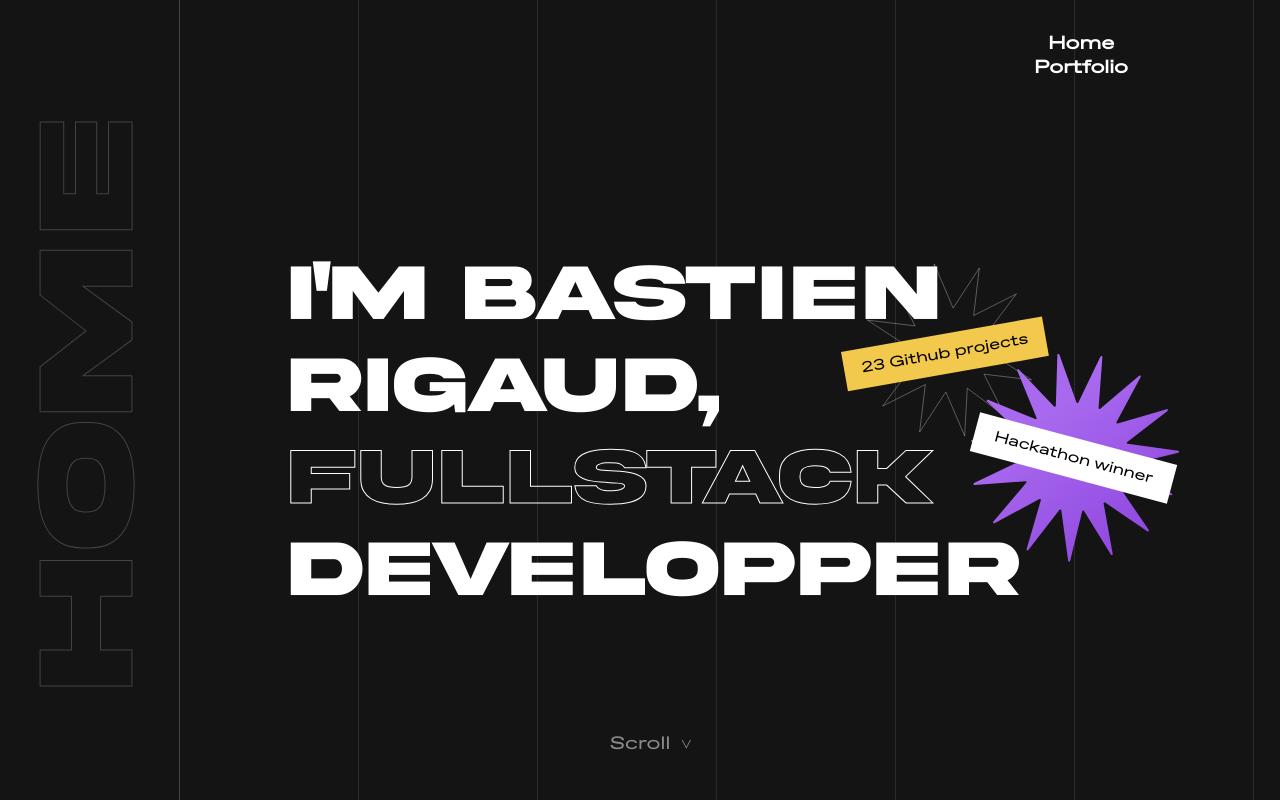
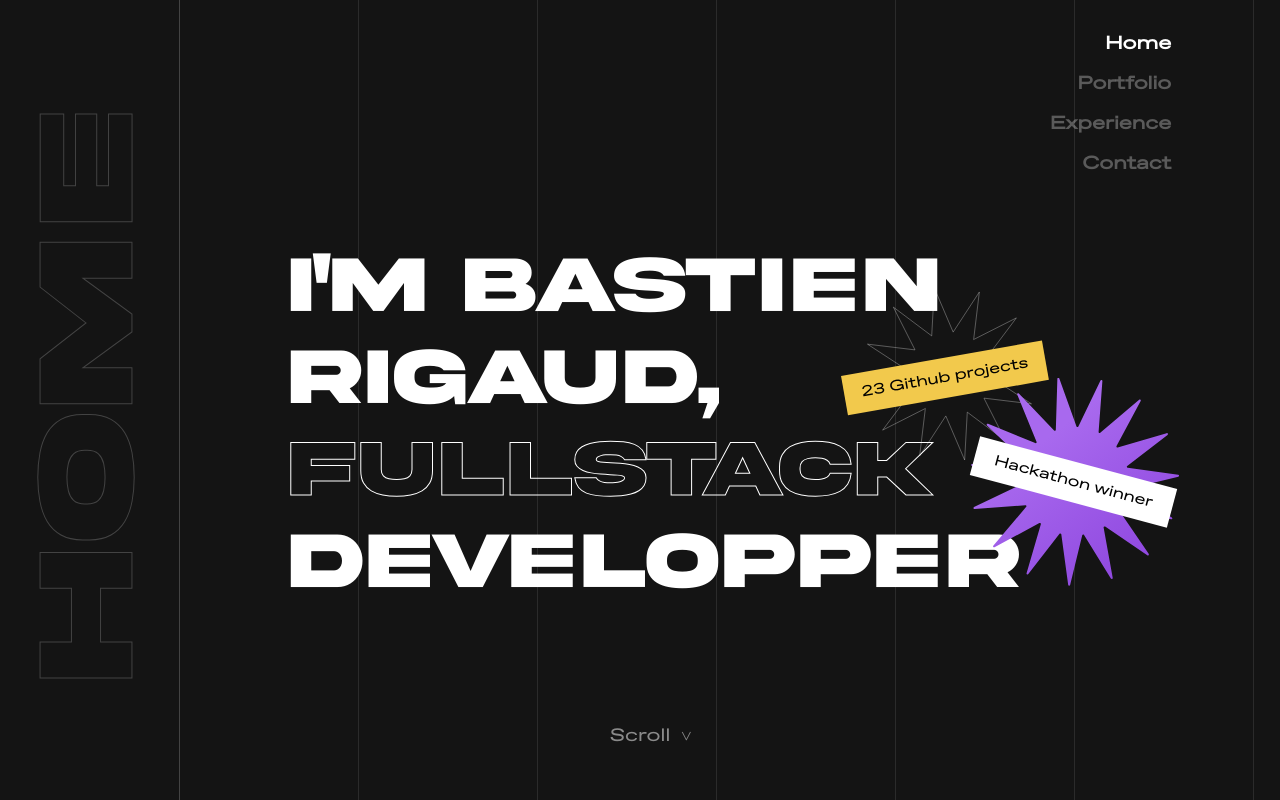
Before and after one commit to Teyz/twitch-vue, a Vue app: page / in a window 1280 px wide. Shown: the top 800 px of the page. Built offline with nearby package versions, Linux system fonts and the light colour scheme.

Commit message:
DONE: navbar

```diff
--- a/src/App.vue
+++ b/src/App.vue
@@ -1,10 +1,14 @@
 <template>
-  <div id="nav">
+  <div id="nav" class="topnav">
     <router-link to="/">Home</router-link>
-    <router-link to="/#portfolio">Portfolio</router-link>
-    <a href="javascript:void(0);" class="icon" onclick="myFunction()">
-      <i class="fa fa-bars"></i>
-    </a>
+    <a href="#portfolio">Portfolio</a>
+    <router-link to="/experience">Experience</router-link>
+    <router-link to="/contact">Contact</router-link>
+    <svg viewBox="0 0 100 80" width="40" height="40" v-on:click="showMenu()">
+      <rect width="100" height="10" rx="4" fill="white"></rect>
+      <rect y="30" width="100" height="10" rx="4" fill="white"></rect>
+      <rect y="60" width="100" height="10" rx="4" fill="white"></rect>
+    </svg>
   </div>
   <router-view />
 </template>
@@ -12,6 +16,16 @@
 <script>
 export default {
   name: "App",
+  methods: {
+    showMenu() {
+      let x = document.getElementById("nav");
+      if (x.className === "topnav") {
+        x.className += " responsive";
+      } else {
+        x.className = "topnav";
+      }
+    },
+  },
 };
 </script>
 
--- a/src/assets/styles/layout/_body.scss
+++ b/src/assets/styles/layout/_body.scss
@@ -3,6 +3,8 @@ body {
   font-family: "Favorit Regular";
   font-size: 18px;
   color: white;
+  position: relative;
+  margin: 0;
 
   .verticalDivider {
     display: none;
--- a/src/assets/styles/layout/_navbar.scss
+++ b/src/assets/styles/layout/_navbar.scss
@@ -1,16 +1,61 @@
 #nav {
   padding: 24px;
   position: absolute;
-  right: 10%;
+  right: 16px;
   overflow: hidden;
+  z-index: 2;
 
   a {
-    display: block;
+    display: none;
     font-weight: bold;
     color: rgba($color: white, $alpha: 0.3);
 
     &.router-link-exact-active {
       color: white;
     }
+
+    @media screen and (min-width: 1024px) {
+      display: flex;
+      flex-direction: column;
+      text-align: right;
+      padding: 8px;
+    }
+  }
+
+  @media screen and (min-width: 1024px) {
+    right: 6% !important;
+    position: fixed;
   }
 }
+
+#nav a:not(:first-child) {
+  display: none;
+  @media screen and (min-width: 1024px) {
+    display: flex;
+    text-align: right;
+  }
+}
+#nav a.icon {
+  float: right;
+  display: flex;
+}
+
+#nav.responsive {
+  position: relative;
+  display: flex;
+  flex-direction: column;
+  justify-content: center;
+  align-items: center;
+  right: 0;
+}
+
+#nav.responsive a {
+  display: flex;
+  padding: 8px;
+}
+
+@media screen and (min-width: 1024px) {
+  svg {
+    display: none;
+  }
+}
--- a/src/components/Wrapper.vue
+++ b/src/components/Wrapper.vue
@@ -29,6 +29,7 @@ export default {
   padding: 24px;
   z-index: 1;
   height: 100vh;
+  position: relative;
 
   display: flex;
   align-items: center;
--- a/src/pages/Index.vue
+++ b/src/pages/Index.vue
@@ -46,7 +46,7 @@ export default {
   methods: {
     bgGenerate() {
       let spaccing = 179;
-      const sectionWrapper = document.querySelector(".wrapperRoot");
+      const sectionWrapper = document.querySelector("body");
       for (let i = 0; i < 7; i++) {
         let verticalDivider = document.createElement("div");
         verticalDivider.classList.add("verticalDivider");
```
Also changed, not shown: 1 other file (tests, documents, lock files or other folders).
